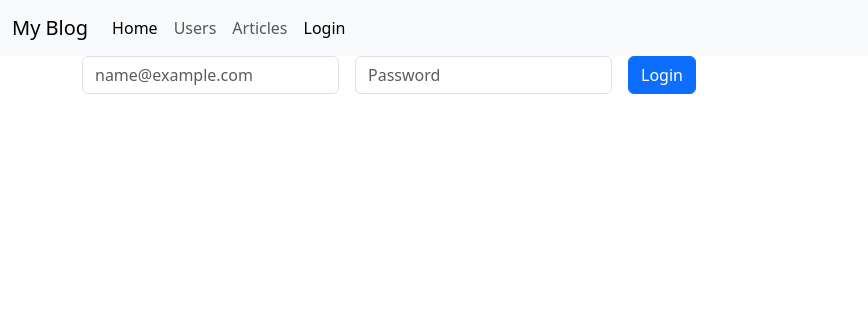
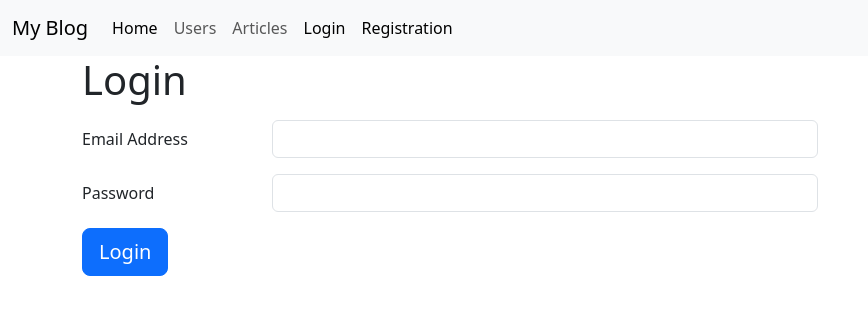
Before and after one commit to Kederly84/Flask_blog, a Flask app: page /auth/login in a window 1280 px wide. Shown: the top 315 px of the page, without its empty margins (0-868 px from the left). Run offline with Flask 3, Linux system fonts and the light colour scheme; some libraries are stand-ins or nearby versions.

Commit message:
Completed all tasks for the fifth homework

```diff
--- a/blog/auth/views.py
+++ b/blog/auth/views.py
@@ -1,24 +1,46 @@
-from flask import Blueprint, request, render_template, flash, redirect, url_for
+from flask import Blueprint, request, render_template, flash, redirect, url_for, current_app
+from flask_login import login_user, logout_user, login_required, current_user
+from sqlalchemy.exc import IntegrityError
+from werkzeug.security import check_password_hash, generate_password_hash
+
+from blog.database import db
+from blog.forms.user import RegistrationForm, LoginForm
 from blog.models.auth.models import User
-from werkzeug.security import check_password_hash
-from flask_login import login_user, logout_user, login_required
 
 auth = Blueprint("auth", __name__, url_prefix="/auth", static_folder="../static")
 
 
+# @auth.route("/login", methods=["POST", "GET"])
+# def login():
+#     if request.method == "GET":
+#         return render_template("auth/login.html")
+#     email = request.form.get("email")
+#     password = request.form.get("password")
+#     user = User.query.filter_by(email=email).first()
+#
+#     if not user or not check_password_hash(user.password, password):
+#         flash("Check your login or password")
+#         return redirect(url_for(".login"))
+#     login_user(user)
+#     return redirect(url_for("main.index_page"))
+
+
 @auth.route("/login", methods=["POST", "GET"])
 def login():
-    if request.method == "GET":
-        return render_template("auth/login.html")
-    email = request.form.get("email")
-    password = request.form.get("password")
-    user = User.query.filter_by(email=email).first()
-
-    if not user or not check_password_hash(user.password, password):
-        flash("Check your login or password")
-        return redirect(url_for(".login"))
-    login_user(user)
-    return redirect(url_for("main.index_page"))
+    if current_user.is_authenticated:
+        return redirect(url_for("main.main"))
+    form = LoginForm(request.form)
+    if request.method == "POST" and form.validate_on_submit():
+        print(f'Email {form.email.data}')
+        print(f'PWD {form.password.data}')
+        user = User.query.filter_by(email=form.email.data).one_or_none()
+        if user is None:
+            return render_template("auth/login.html", form=form, error="Email not found")
+        if not check_password_hash(user.password, form.password.data):
+            return render_template("auth/login.html", form=form, error="Invalid email or password")
+        login_user(user)
+        return redirect(url_for("main.main"))
+    return render_template("auth/login.html", form=form)
 
 
 @auth.route("/logout")
@@ -26,3 +48,31 @@ def login():
 def logout():
     logout_user()
     return redirect(url_for(".login"))
+
+
+@auth.route("/register", methods=["POST", "GET"], endpoint="register")
+def register():
+    if current_user.is_authenticated:
+        return redirect("index")
+    error = None
+    form = RegistrationForm(request.form)
+    if request.method == "POST" and form.validate_on_submit():
+        if User.query.filter_by(email=form.email.data).count():
+            form.email.errors.append("email already exists!")
+            return render_template("auth/register.html", form=form)
+        user = User(
+            email=form.email.data,
+            is_staff=False,
+        )
+        user.password = generate_password_hash(form.password.data)
+        db.session.add(user)
+        try:
+            db.session.commit()
+        except IntegrityError:
+            current_app.logger.exception("Could not create user!")
+            error = "Could not create user!"
+        else:
+            current_app.logger.info("Created user %s", user)
+            login_user(user)
+            return redirect(url_for("main.main"))
+    return render_template("auth/register.html", form=form, error=error)
--- /dev/null
+++ b/blog/forms/user.py
@@ -0,0 +1,45 @@
+from flask_wtf import FlaskForm
+from wtforms import StringField, validators, PasswordField, SubmitField
+
+
+class UserBaseForm(FlaskForm):
+    email = StringField(
+        "Email Address",
+        [
+            validators.DataRequired(),
+            validators.Email(),
+            validators.Length(min=6, max=200),
+        ],
+        filters=[lambda data: data and data.lower()],
+    )
+
+
+class RegistrationForm(UserBaseForm):
+    password = PasswordField(
+        "Password",
+        [
+            validators.DataRequired(),
+            validators.EqualTo("confirm", message="Passwords must match"),
+        ],
+    )
+    confirm = PasswordField("Repeat Password")
+    submit = SubmitField("Register")
+
+
+class LoginForm(FlaskForm):
+    email = StringField(
+        "Email Address",
+        [
+            validators.DataRequired(),
+            validators.Email(),
+            validators.Length(min=6, max=200),
+        ],
+        filters=[lambda data: data and data.lower()],
+    )
+    password = PasswordField(
+        "Password",
+        [
+            validators.DataRequired(),
+        ],
+    )
+    submit = SubmitField("Login")
--- a/blog/main/views.py
+++ b/blog/main/views.py
@@ -3,6 +3,6 @@ from flask import Blueprint, render_template
 main = Blueprint("main", __name__, url_prefix="/", static_folder="../static")
 
 
-@main.route("/")
+@main.route("/", endpoint="main")
 def index_page():
     return render_template("main/main.html")
--- a/blog/templates/auth/login.html
+++ b/blog/templates/auth/login.html
@@ -1,23 +1,45 @@
-{% extends "base.html" %}
-
+{#{% extends "base.html" %}#}
+{##}
+{#{% block body %}#}
+{#  {% with messages = get_flashed_messages() %}#}
+{#    {% if messages %}#}
+{#      <div class="alert alert-danger" role="alert">#}
+{#        {{ messages[0] }}#}
+{#      </div>#}
+{#    {% endif %}#}
+{#  {% endwith %}#}
+{#<form class="row g-3" method="post" action="{{url_for('auth.login')}}">#}
+{#  <div class="col-auto">#}
+{#    <input type="email" class="form-control" id="exampleFormControlInput1" placeholder="name@example.com" name="email">#}
+{#  </div>#}
+{#  <div class="col-auto">#}
+{#    <label for="password" class="visually-hidden">Password</label>#}
+{#    <input type="password" class="form-control" id="password" placeholder="Password" name="password">#}
+{#  </div>#}
+{#  <div class="col-auto">#}
+{#    <button type="submit" class="btn btn-primary mb-3">Login</button>#}
+{#  </div>#}
+{#</form>#}
+{#{% endblock %}#}
+{% extends 'base.html' %}
+{% from "macro/formhelpers.html" import render_field %}
+{% block title %}
+    Register
+{% endblock %}
 {% block body %}
-  {% with messages = get_flashed_messages() %}
-    {% if messages %}
-      <div class="alert alert-danger" role="alert">
-        {{ messages[0] }}
-      </div>
+    <h1>Login</h1>
+    {% if error %}
+        <div class="alert alert-danger">
+            {{ error }}
+        </div>
     {% endif %}
-  {% endwith %}
-<form class="row g-3" method="post" action="{{url_for('auth.login')}}">
-  <div class="col-auto">
-    <input type="email" class="form-control" id="exampleFormControlInput1" placeholder="name@example.com" name="email">
-  </div>
-  <div class="col-auto">
-    <label for="password" class="visually-hidden">Password</label>
-    <input type="password" class="form-control" id="password" placeholder="Password" name="password">
-  </div>
-  <div class="col-auto">
-    <button type="submit" class="btn btn-primary mb-3">Login</button>
-  </div>
-</form>
+    <form method="POST">
+        {{ form.csrf_token() }}
+        {% for field in ['email', 'password'] %}
+            {{ render_field(form[field]) }}
+        {% endfor %}
+        <div>
+            {{ form.submit(class="btn btn-primary btn-lg") }}
+        </div>
+    </form>
 {% endblock %}
--- /dev/null
+++ b/blog/templates/macro/formhelpers.html
@@ -0,0 +1,15 @@
+{% macro render_field(field) %}
+    <div class="row my-3">
+        {{ field.label(class="col-sm-4 col-md-3 col-lg-2 col-form-label") }}
+        <div class="col-sm-8 col-md-6">
+            {{ field(class="form-control" + (" is-invalid" if field.errors else ""))|safe }}
+            {% if field.errors %}
+                {% for error in field.errors %}
+                    <div class="invalid-feedback">
+                        {{ error }}
+                    </div>
+                {% endfor %}
+            {% endif %}
+        </div>
+    </div>
+{% endmacro %}
--- a/blog/templates/navbar.html
+++ b/blog/templates/navbar.html
@@ -8,7 +8,7 @@
         <div class="collapse navbar-collapse" id="navbarNav">
             <ul class="navbar-nav">
                 <li class="nav-item">
-                    <a class="nav-link active" aria-current="page" href="{{ url_for('main.index_page') }}">Home</a>
+                    <a class="nav-link active" aria-current="page" href="{{ url_for('main.main') }}">Home</a>
                 </li>
                 <li class="nav-item">
                     <a class="nav-link" href="{{ url_for('users.user_list') }}">Users</a>
@@ -24,6 +24,9 @@
                     <li class="nav-item">
                         <a class="nav-link active" href="{{ url_for('auth.login') }}">Login</a>
                     </li>
+                    <li class="nav-item">
+                        <a class="nav-link active" href="{{ url_for('auth.register') }}">Registration</a>
+                    </li>
                 {% endif %}
             </ul>
         </div>
--- a/requirements.txt
+++ b/requirements.txt
@@ -1,9 +1,13 @@
 alembic==1.10.4
 click==8.1.3
+dnspython==2.3.0
+email-validator==2.0.0.post2
 Flask==2.2.3
 Flask-Login==0.6.2
 Flask-Migrate==4.0.4
 Flask-SQLAlchemy==3.0.3
+Flask-WTF==1.1.1
+idna==3.4
 itsdangerous==2.1.2
 Jinja2==3.1.2
 Mako==1.2.4
@@ -13,3 +17,4 @@ PyYAML==6.0
 SQLAlchemy==2.0.10
 typing_extensions==4.5.0
 Werkzeug==2.2.3
+WTForms==3.0.1
--- a/wsgi.py
+++ b/wsgi.py
@@ -4,7 +4,7 @@ from pathlib import Path
 from werkzeug.security import generate_password_hash
 from blog.database import db
 from blog.app import create_app
-# from blog.models.auth.models import User
+
 
 BASE_DIR = config_path = Path(__file__).resolve().parent
 
@@ -19,7 +19,7 @@ def init_db():
 @app.cli.command("create-users", help="create users")
 def create_users():
     from blog.models.auth.models import User
-    user = User(email="django@django.com", password=generate_password_hash("django"))
+    user = User(email="django@django.com", password=generate_password_hash("django"), is_staff=True)
     db.session.add(
         user
     )
```
Also changed, not shown: blog/models/auth/models.py (+14 -1 lines), blog/templates/auth/register.html (added, +22 -0 lines), migrations/versions/35e54e2eb11b_add_email_field_in_user_model.py (added, +32 -0 lines), blog/forms/__init__.py (added), instance/db.sqlite, 1 other file.
